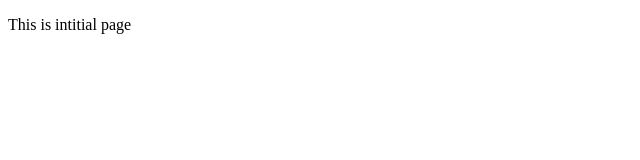
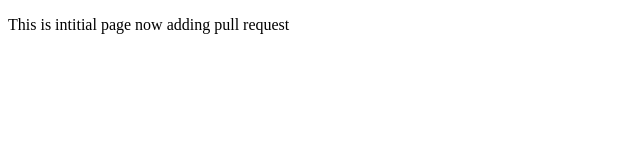
Before and after one commit to cuneiform-aaditya/first_repo, a plain HTML site: page index.html in a window 1280 px wide. Shown: the whole page, without its empty margins (0-640 px from the left). Drawn offline with Linux system fonts and the light colour scheme.

Commit message:
Update index.html

```diff
--- a/index.html
+++ b/index.html
@@ -6,6 +6,6 @@
     <title>Document</title>
 </head>
 <body>
-    <p>This is intitial page</p>
+    <p>This is intitial page now adding pull request</p>
 </body>
 </html>
```
